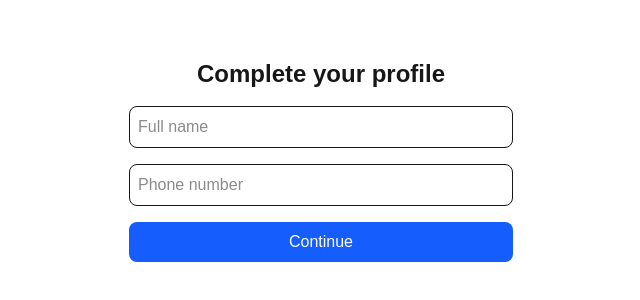
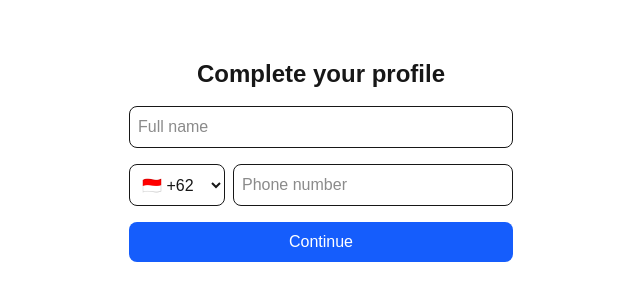
Before and after one commit to ThriveShadow/powerdock-web, a Next.js app: page /onboarding in a window 1280 px wide. Shown: the part 240-540 px from the top of the page, without its empty margins (319-959 px from the left). Built offline with nearby package versions, Linux system fonts and the light colour scheme; no server answers.

Commit message:
Fix onboarding

```diff
--- a/app/login/page.js
+++ b/app/login/page.js
@@ -19,16 +19,27 @@ export default function LoginPage() {
   const [error, setError] = useState("");
   const [loading, setLoading] = useState(false);
 
-  // Check if already logged in
+  // ✅ Check auth state and user profile completeness
   useEffect(() => {
     const unsub = onAuthStateChanged(auth, async (user) => {
       if (user) {
         const ref = doc(db, "users", user.uid);
         const snap = await getDoc(ref);
-        if (!snap.exists()) router.push("/onboarding");
-        else router.push("/dashboard");
+
+        if (!snap.exists()) {
+          router.push("/onboarding");
+          return;
+        }
+
+        const data = snap.data();
+        if (!data.name || !data.phone) {
+          router.push("/onboarding");
+        } else {
+          router.push("/dashboard");
+        }
       }
     });
+
     return () => unsub();
   }, [router]);
 
@@ -41,20 +52,26 @@ export default function LoginPage() {
       let userCred;
       if (isRegister)
         userCred = await createUserWithEmailAndPassword(auth, email, password);
-      else userCred = await signInWithEmailAndPassword(auth, email, password);
+      else
+        userCred = await signInWithEmailAndPassword(auth, email, password);
 
       const user = userCred.user;
       const userRef = doc(db, "users", user.uid);
       const snap = await getDoc(userRef);
+
+      // ✅ Check if user doc exists and has complete info
       if (!snap.exists()) {
         await setDoc(userRef, {
           email: user.email,
           balance: 0,
           createdAt: serverTimestamp(),
+          updatedAt: serverTimestamp(),
         });
         router.push("/onboarding");
       } else {
-        router.push("/dashboard");
+        const data = snap.data();
+        if (!data.name || !data.phone) router.push("/onboarding");
+        else router.push("/dashboard");
       }
     } catch (err) {
       console.error(err);
@@ -70,15 +87,21 @@ export default function LoginPage() {
       const user = result.user;
       const ref = doc(db, "users", user.uid);
       const snap = await getDoc(ref);
+
       if (!snap.exists()) {
         await setDoc(ref, {
           email: user.email,
           name: user.displayName || "",
           balance: 0,
           createdAt: serverTimestamp(),
+          updatedAt: serverTimestamp(),
         });
         router.push("/onboarding");
-      } else router.push("/dashboard");
+      } else {
+        const data = snap.data();
+        if (!data.name || !data.phone) router.push("/onboarding");
+        else router.push("/dashboard");
+      }
     } catch (err) {
       setError(err.message);
     }
--- a/app/onboarding/page.js
+++ b/app/onboarding/page.js
@@ -7,20 +7,34 @@ import { useRouter } from "next/navigation";
 export default function Onboarding() {
   const router = useRouter();
   const [name, setName] = useState("");
+  const [countryCode, setCountryCode] = useState("+62");
   const [phone, setPhone] = useState("");
+  const [error, setError] = useState("");
   const [loading, setLoading] = useState(false);
+
+  const isValidPhone = (number) => /^[0-9]{7,15}$/.test(number);
 
   const handleSubmit = async (e) => {
     e.preventDefault();
+    setError("");
     setLoading(true);
 
     const user = auth.currentUser;
     if (!user) return;
 
+    // Phone validation
+    if (!isValidPhone(phone)) {
+      setError("Please enter a valid phone number (7–15 digits, numbers only).");
+      setLoading(false);
+      return;
+    }
+
+    const fullPhone = `${countryCode}${phone}`;
+
     await setDoc(doc(db, "users", user.uid), {
-      name,
+      name: name.trim(),
       email: user.email,
-      phone,
+      phone: fullPhone,
       balance: 0,
       createdAt: serverTimestamp(),
       updatedAt: serverTimestamp(),
@@ -33,6 +47,7 @@ export default function Onboarding() {
   return (
     <div className="flex flex-col items-center justify-center min-h-screen p-6">
       <h1 className="text-2xl font-semibold mb-4">Complete your profile</h1>
+
       <form onSubmit={handleSubmit} className="w-full max-w-sm flex flex-col gap-4">
         <input
           type="text"
@@ -42,14 +57,32 @@ export default function Onboarding() {
           required
           className="p-2 border rounded-lg"
         />
+
+        <div className="flex gap-2">
+          <select
+            value={countryCode}
+            onChange={(e) => setCountryCode(e.target.value)}
+            className="p-2 border rounded-lg w-24"
+          >
+            <option value="+62">🇮🇩 +62</option>
+            <option value="+60">🇲🇾 +60</option>
+            <option value="+65">🇸🇬 +65</option>
+            <option value="+1">🇺🇸 +1</option>
+            <option value="+81">🇯🇵 +81</option>
+          </select>
+
           <input
             type="tel"
             placeholder="Phone number"
             value={phone}
-          onChange={(e) => setPhone(e.target.value)}
+            onChange={(e) => setPhone(e.target.value.replace(/\D/g, ""))}
             required
-          className="p-2 border rounded-lg"
+            className="flex-1 p-2 border rounded-lg"
           />
+        </div>
+
+        {error && <p className="text-red-500 text-sm">{error}</p>}
+
         <button
           type="submit"
           disabled={loading}
```
Lines whose indentation alone changed are shown as unchanged.
